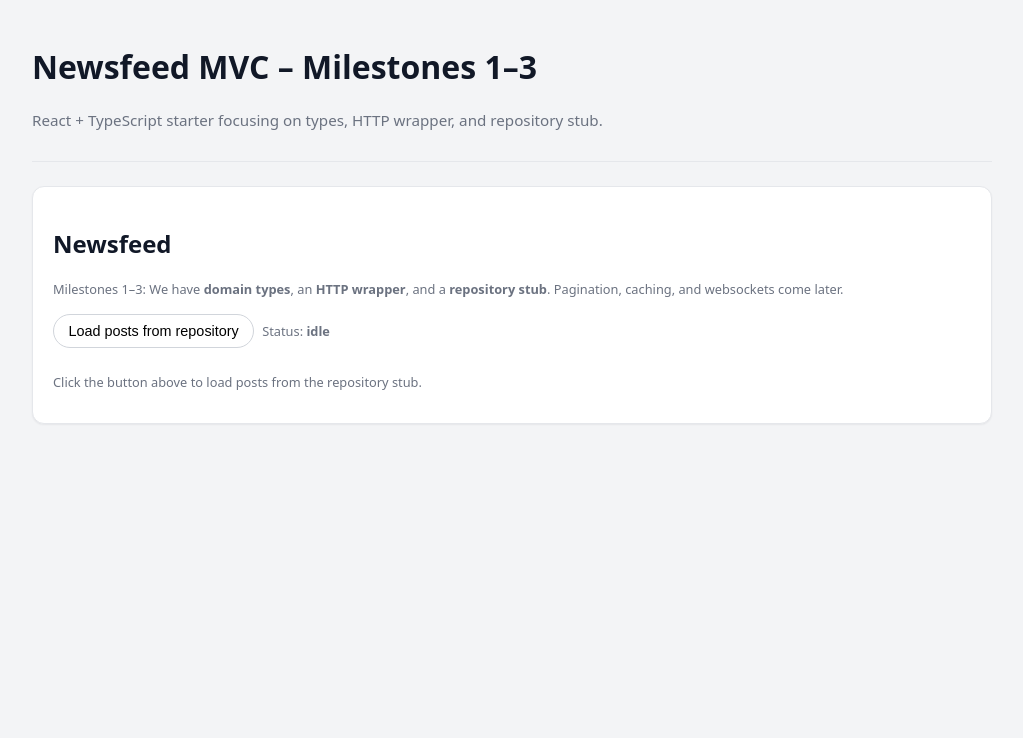
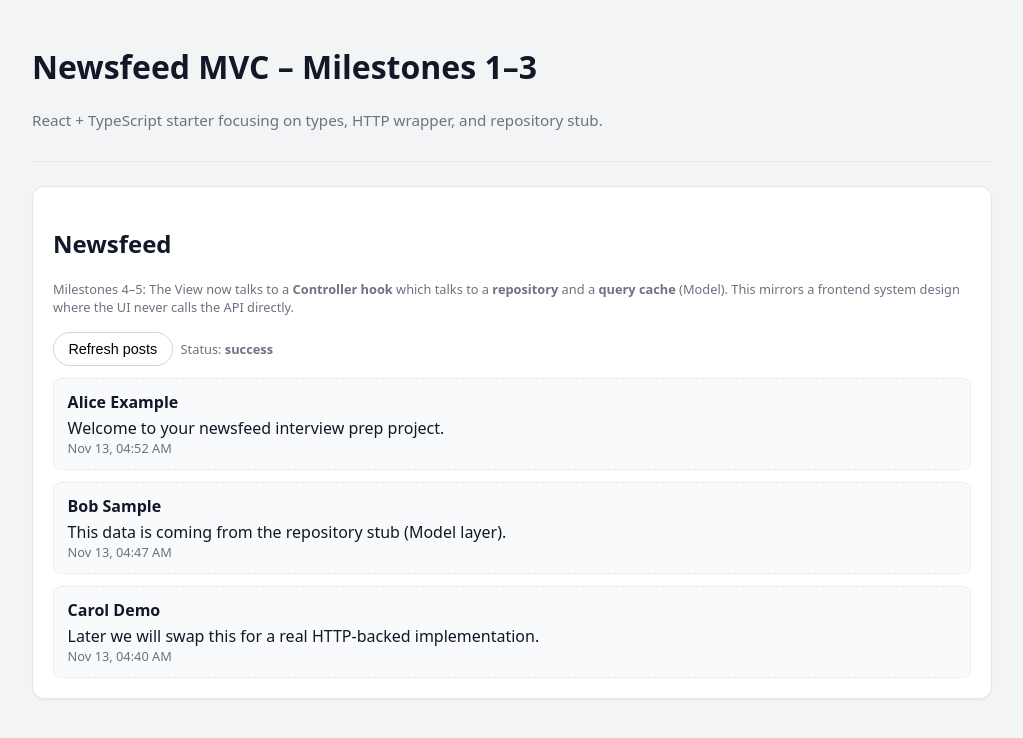
Before and after one commit to DrQuacks/newsfeed-mvc, a React (Vite) app: page / in a window 1280 px wide. Shown: the top 738 px of the page, without its empty margins (128-1151 px from the left). Built offline with nearby package versions, Linux system fonts and the light colour scheme.

Commit message:
move query logic out of feed module

```diff
--- a/src/components/Feed.tsx
+++ b/src/components/Feed.tsx
@@ -1,68 +1,61 @@
+// src/components/Feed.tsx
 import React from 'react';
+import { useInfiniteFeed } from '@/hooks/useInfiniteFeed';
 import type { Post } from '@/models/post';
-import { postRepo } from '@/repositories/postRepo';
 
-// View + tiny bit of Controller for Milestone 1–3:
-// We deliberately keep things simple here and will move the
-// data-loading concerns into a dedicated hook in later milestones.
+// View: now consumes the Controller hook (useInfiniteFeed)
+// instead of calling the repository directly.
 
-type FeedState =
-  | { status: 'idle'; posts: Post[] }
-  | { status: 'loading'; posts: Post[] }
-  | { status: 'loaded'; posts: Post[] }
-  | { status: 'error'; posts: Post[]; error: string };
+const renderPost = (post: Post) => (
+  <article key={post.id} className="feed-post">
+    <div className="feed-post-title">{post.authorName}</div>
+    <div>{post.body}</div>
+    <div className="feed-small">
+      {new Date(post.createdAt).toLocaleString(undefined, {
+        hour: '2-digit',
+        minute: '2-digit',
+        month: 'short',
+        day: 'numeric',
+      })}
+    </div>
+  </article>
+);
 
 export const Feed: React.FC = () => {
-  const [state, setState] = React.useState<FeedState>({ status: 'idle', posts: [] });
+  const { data, status, refetch, isFetching } = useInfiniteFeed();
 
-  const load = async () => {
-    try {
-      setState((prev) => ({ ...prev, status: 'loading' }));
-      const page = await postRepo.getFeedPage();
-      setState({ status: 'loaded', posts: page.items });
-    } catch (err) {
-      const message = err instanceof Error ? err.message : 'Unknown error';
-      setState((prev) => ({ ...prev, status: 'error', error: message }));
-    }
-  };
-
-  const disabled = state.status === 'loading';
+  const posts = data?.pages.flatMap((page) => page.items) ?? [];
 
   return (
     <section className="feed-card">
       <h2>Newsfeed</h2>
       <p className="feed-small">
-        Milestones 1–3: We have <strong>domain types</strong>, an <strong>HTTP wrapper</strong>, and a{" "}
-        <strong>repository stub</strong>. Pagination, caching, and websockets come later.
+        Milestones 4–5: The View now talks to a <strong>Controller hook</strong> which talks to a{' '}
+        <strong>repository</strong> and a <strong>query cache</strong> (Model). This mirrors a frontend system design
+        where the UI never calls the API directly.
       </p>
 
       <div className="feed-controls">
-        <button className="feed-button" onClick={load} disabled={disabled}>
-          {state.status === 'loading' ? 'Loading…' : 'Load posts from repository'}
+        <button className="feed-button" onClick={() => refetch()} disabled={isFetching}>
+          {isFetching
+            ? 'Refreshing…'
+            : status === 'success'
+            ? 'Refresh posts'
+            : 'Load posts from repository'}
         </button>
         <span className="feed-small">
-          Status: <strong>{state.status}</strong>
+          Status: <strong>{status}</strong>
         </span>
       </div>
 
       <div className="feed-post-list">
-        {state.posts.map((post) => (
-          <article key={post.id} className="feed-post">
-            <div className="feed-post-title">{post.authorName}</div>
-            <div>{post.body}</div>
-            <div className="feed-small">
-              {new Date(post.createdAt).toLocaleString(undefined, {
-                hour: '2-digit',
-                minute: '2-digit',
-                month: 'short',
-                day: 'numeric',
-              })}
-            </div>
-          </article>
-        ))}
+        {status === 'pending' && <p className="feed-small">Loading feed…</p>}
+        {status === 'error' && <p className="feed-small">Something went wrong loading the feed.</p>}
 
-        {state.posts.length === 0 && (
-          <p className="feed-small">Click the button above to load posts from the repository stub.</p>
+        {posts.map(renderPost)}
+
+        {status === 'success' && posts.length === 0 && (
+          <p className="feed-small">No posts yet. (We&apos;re still using a mocked repository page.)</p>
         )}
       </div>
     </section>
--- /dev/null
+++ b/src/hooks/useInfiniteFeed.ts
@@ -0,0 +1,20 @@
+// src/hooks/useInfiniteFeed.ts
+// Controller: orchestrates fetching paginated feed data
+// using the Model (postRepo) and Model's cache (QueryClient).
+import { useInfiniteQuery } from '@tanstack/react-query';
+import { postRepo } from '@/repositories/postRepo';
+import type { FeedPage } from '@/models/post';
+
+const FEED_QUERY_KEY = ['feed'] as const;
+
+export function useInfiniteFeed() {
+  return useInfiniteQuery<FeedPage>({
+    queryKey: FEED_QUERY_KEY,
+    // Milestone 4–5: our repository stub only returns a single page
+    // and ignores the pageParam. We wire the API as if it were
+    // cursor-based so we can extend it later without changing the View.
+    queryFn: () => postRepo.getFeedPage(),
+    initialPageParam: undefined,
+    getNextPageParam: () => undefined,
+  });
+}
```
